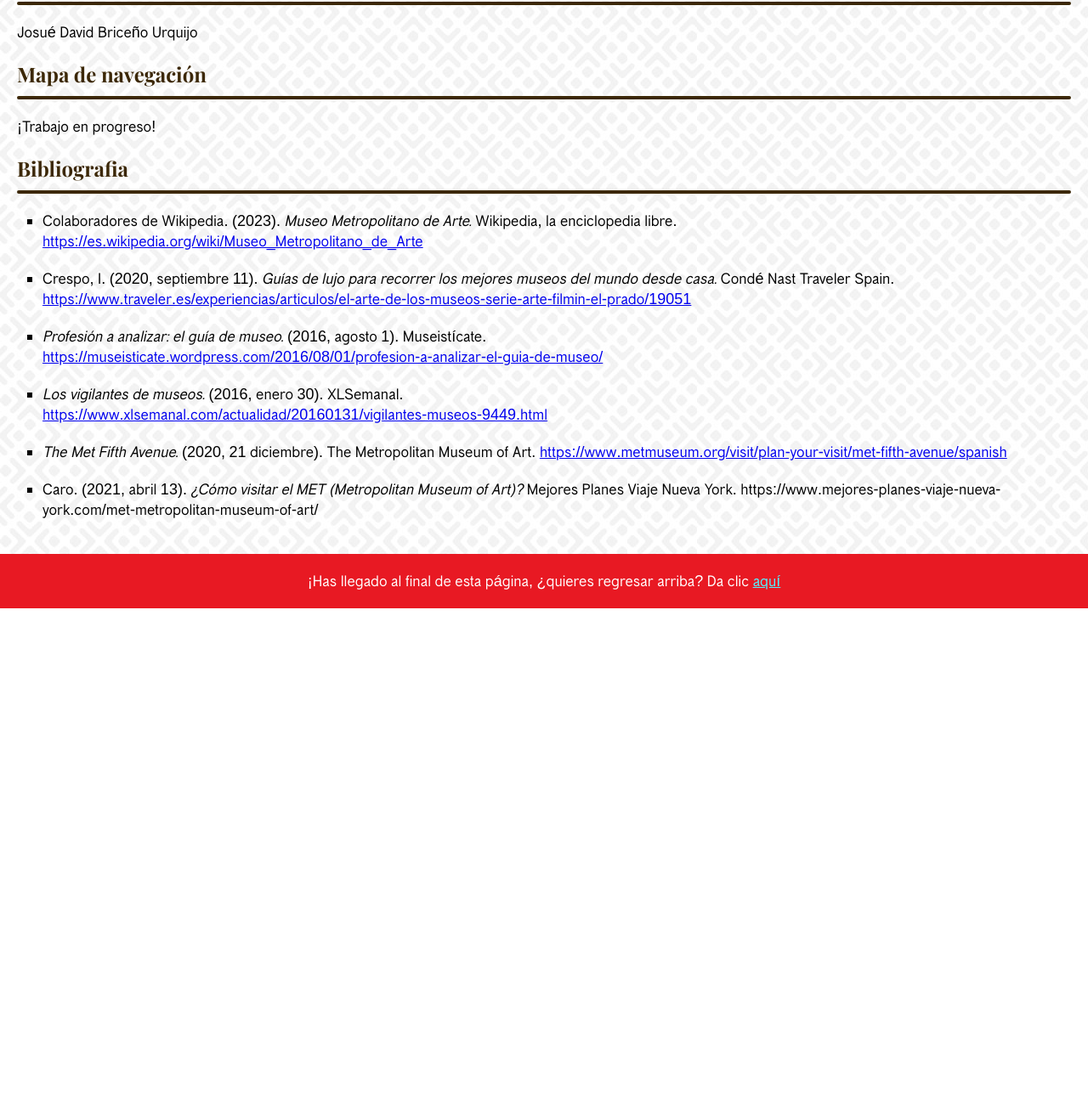
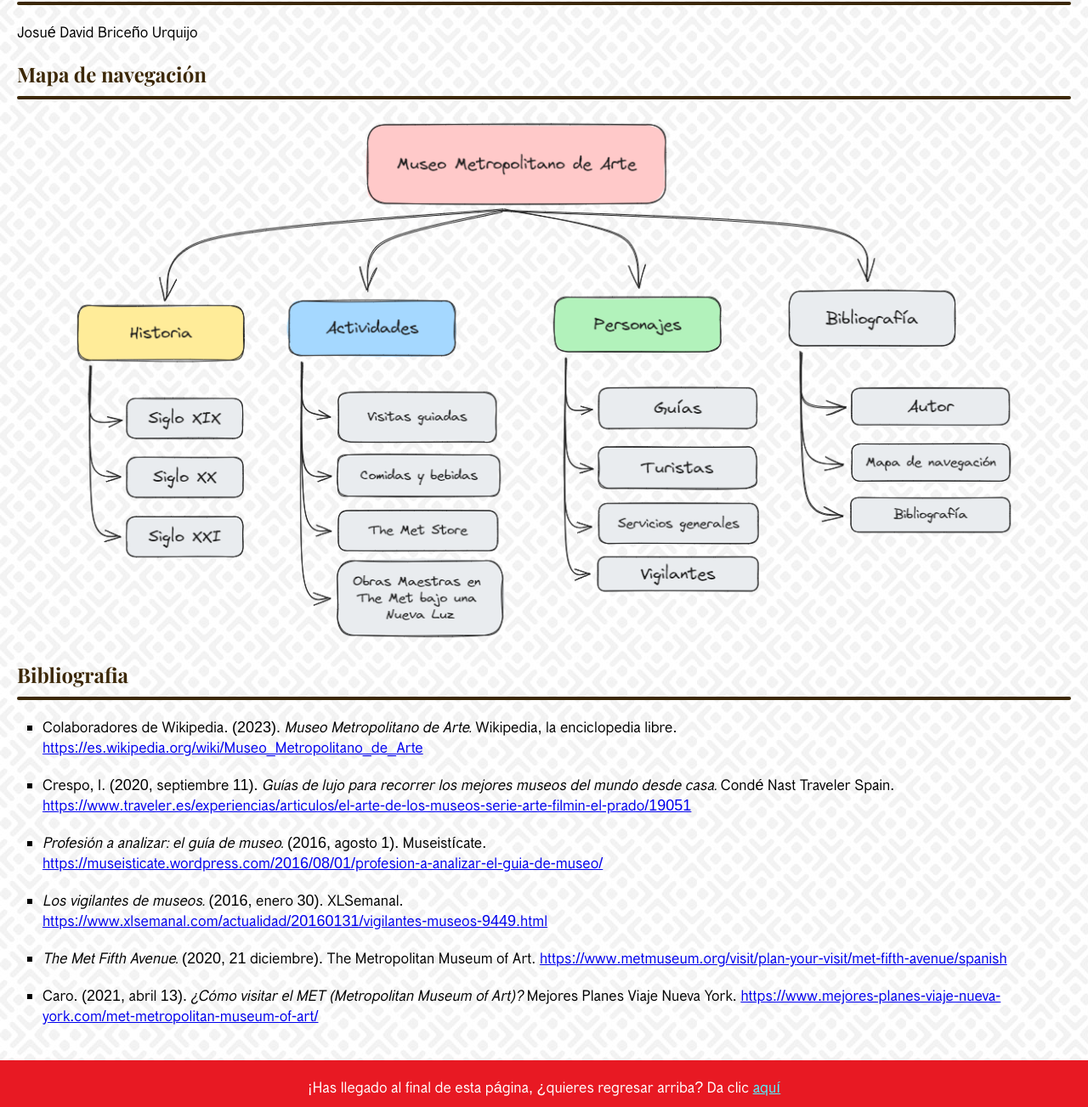
Before and after one commit to jdbu2002/art-museum-landpage, a plain HTML site: page bibliografia.html in a window 1280 px wide. Shown: the part 197-1500 px from the top of the page at 85% size. Before the commit the page ends 913 px from the top, so only its background shows below. Drawn offline with Linux system fonts and the light colour scheme.

Commit message:
feat: ✨ add navigation map to bibliography

```diff
--- a/bibliografia.html
+++ b/bibliografia.html
@@ -45,7 +45,9 @@
       <article>
         <h1>Mapa de navegación</h1>
         <hr />
-        <p>¡Trabajo en progreso!</p>
+        <figure class="mapa">
+          <img src="imagenes/mapa.png" alt="Mapa de navegación" />
+        </figure>
       </article>
       <br />
       <article>
@@ -117,9 +119,13 @@
             Caro. (2021, abril 13).
             <i>¿Cómo visitar el MET (Metropolitan Museum of Art)?</i> Mejores
             Planes Viaje Nueva York.
-            https://www.mejores-planes-viaje-nueva-york.com/met-metropolitan-museum-of-art/
-            <br />
-            <a></a>
+            <a
+              target="_blank"
+              class="linkapa"
+              href="https://www.mejores-planes-viaje-nueva-york.com/met-metropolitan-museum-of-art/"
+            >
+              https://www.mejores-planes-viaje-nueva-york.com/met-metropolitan-museum-of-art/</a
+            >
           </li>
         </ul>
       </article>
--- a/styles.css
+++ b/styles.css
@@ -349,6 +349,17 @@ footer a:visited {
 
 /* Estilos para la página de bibliografía */
 
+.mapa {
+  display: flex;
+  justify-content: center;
+}
+
+.mapa img {
+  max-width: 1144px;
+  width: 90%;
+  border: none;
+}
+
 .listaSeparada {
   list-style: square;
   margin: 10px;
@@ -357,6 +368,7 @@ footer a:visited {
 .listaSeparada li {
   margin: 20px;
   font-size: 18px;
+  word-wrap: break-word;
 }
 
 /* Media Queries */
@@ -394,6 +406,7 @@ footer a:visited {
 @media screen and (max-width: 800px) {
   header h1 {
     font-size: 22px;
+    padding-left: 70px;
   }
 
   .botonLateral {
```
Also changed, not shown: imagenes/mapa.png (added).
